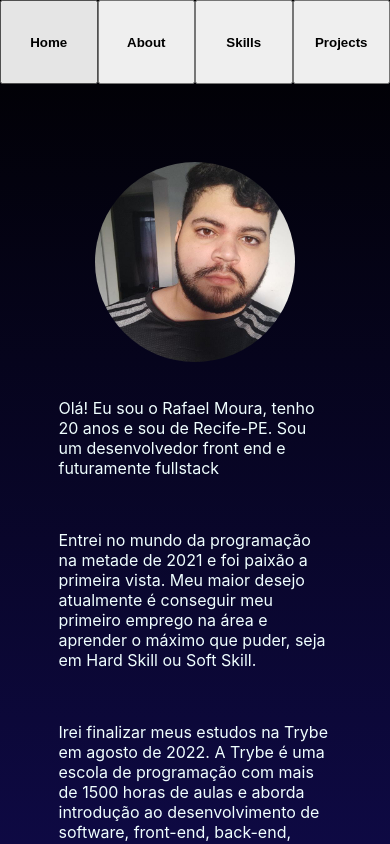
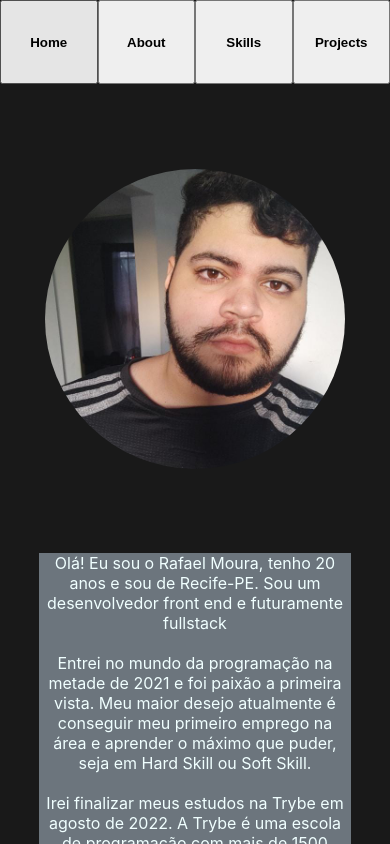
Before and after one commit to RafaelMoura11/portfolio, a React (Create React App) app: page /about in a window 390 px wide. Shown: the top 844 px of the page. Built offline with nearby package versions, Linux system fonts and the light colour scheme; the HTML template or start-up script is replaced by a standard one.

Commit message:
Alterando estrutura da pagina about e consertando problemas de css

```diff
--- a/src/App.css
+++ b/src/App.css
@@ -1,36 +1,29 @@
 #header {
   display: flex;
   width: 100%;
-  height: max-content;
-  top: 0;
+  height: 10vh;
 }
 
 .nav-button {
   width: inherit;
-  height: 10vh;
+  height: inherit;
   font-weight: 900;
 }
 
-
-/* @media ( max-width: 700px ) {
-  .nav-button {
-    width: inherit;
-    height: 10vh;
-    font-weight: 900;
-  }
-} */
+#footer{
+  background-color: #6c757d;
+  display: flex;
+  justify-content: space-between;
+  align-items: center;
+  width: 100%;
+  height: 10vh;
+}
 
 #home {
   display: flex;
   flex-direction: column;
   justify-content: space-between;
   height: 100vh;
-}
-
-#about {
-  display: flex;
-  flex-direction: column;
-  justify-content: space-between;
 }
 
 #main-content-home {
@@ -46,55 +39,50 @@
   color:azure;
   height: inherit;
   display: flex;
-  justify-content: space-around;
+  flex-direction: column;
   align-items: center;
-  padding-top: 20%;
-  padding-bottom: 20%;
+  padding-top: 10vh;
+  padding-bottom: 10vh;
 }
 
 #eu{
-  width: 20%;
+  width: 300px;
   border-radius: 50%;
+  margin-bottom: 10vh;
 }
 
+
+#about-text{
+  width: 50%;
+  padding: 0;
+  text-align: center;
+  background-color: #6c757d;
+}
 @media ( max-width: 1000px ) {
-  #about {
-    display: flex;
-    flex-direction: column;
-    justify-content: space-between;
+  #about-text{
+    width: 80%;
+    padding: 0;
+    text-align: center;
   }
 
-  #eu{
-    width: 200px;
-    border-radius: 50%;
-    margin-bottom: 5%;
-  }
-
-  #main-content-about {
-    color:azure;
-    height: inherit;
+  #footer{
+    background-color: #6c757d;
     display: flex;
-    flex-direction: column;
-    justify-content: center;
-  }
-  #about-text{
-    width: 70%;
-    height: 50%;
+    justify-content: space-between;
+    align-items: center;
+    width: 100%;
+    height: 10vh;
+    position: fixed;
+    bottom: 0;
   }
 }
 
-#about-text{
-  width: 70%;
+
+
+#about-text p {
+  margin: 0;
 }
 
-#footer{
-  background-color: #6c757d;
-  display: flex;
-  justify-content: space-between;
-  align-items: center;
-  width: 100%;
-  height: 10vh;
-}
 
 #contact{
   width: 100%;
@@ -104,23 +92,8 @@
 }
 
 
-@media ( max-width: 700px ) {
-  #contact {
-    width: inherit;
-    height: 40px;
-  }
-}
-
 #email {
   color:aliceblue;
   font-size:100%;
   font-weight: 900;
 }
-
-@media ( max-width: 300px ) {
-  #email {
-    color:aliceblue;
-    font-size:80%;
-    font-weight: 900;
-  }
-}
--- a/src/components/Header.js
+++ b/src/components/Header.js
@@ -7,7 +7,7 @@ export default function Header() {
   const changePage = ({ target: { name } }) => page(`/${name}`)
 
   return (
-    <nav className="btn-group" id="header" role="group" aria-label="Basic example">
+    <nav id="header">
       <button type="button" className="btn btn-secondary nav-button" name="" onClick={ changePage }>Home</button>
       <button type="button" className="btn btn-secondary nav-button" name="about" onClick={ changePage }>About</button>
       <button type="button" className="btn btn-secondary nav-button" name="skills" onClick={ changePage }>Skills</button>
--- a/src/index.css
+++ b/src/index.css
@@ -1,9 +1,9 @@
 body {
   margin: 0;
-  background: linear-gradient(0, #120c56, #000000);
   font-family: -apple-system, BlinkMacSystemFont, 'Segoe UI', 'Roboto', 'Oxygen',
     'Ubuntu', 'Cantarell', 'Fira Sans', 'Droid Sans', 'Helvetica Neue',
     sans-serif;
+  background-color: rgb(25, 25, 25);
   -webkit-font-smoothing: antialiased;
   -moz-osx-font-smoothing: grayscale;
 }
--- a/src/my_data/index.js
+++ b/src/my_data/index.js
@@ -4,7 +4,45 @@ const MY_DATA = {
       intro: 'Olá! Eu sou o Rafael Moura, tenho 20 anos e sou de Recife-PE. Sou um desenvolvedor front end e futuramente fullstack',
       goals: 'Entrei no mundo da programação na metade de 2021 e foi paixão a primeira vista. Meu maior desejo atualmente é conseguir meu primeiro emprego na área e aprender o máximo que puder, seja em Hard Skill ou Soft Skill.',
       formation: 'Irei finalizar meus estudos na Trybe em agosto de 2022. A Trybe é uma escola de programação com mais de 1500 horas de aulas e aborda introdução ao desenvolvimento de software, front-end, back-end, ciência da computação, engenharia de software, metodologias ágeis e habilidades comportamentais.'
-    }
+    },
+
+    skills: [
+      {
+        tech: 'JavaScript',
+        description: 'Linguagem de programação muito utilizada no desenvolvimento web',
+        image: '',
+      },
+      {
+        tech: 'HTML',
+        description: 'Linguagem de marcação de texto',
+        image: '',
+      },
+      {
+        tech: 'CSS',
+        description: 'Linguagem de estilização',
+        image: '',
+      },
+      {
+        tech: 'React',
+        description: 'Biblioteca para criação de interface de usuário',
+        image: '',
+      },
+      {
+        tech: 'Redux',
+        description: 'Ferramenta de controle de estado de aplicações',
+        image: '',
+      },
+      {
+        tech: 'Linux',
+        description: 'Sistema Operacional',
+        image: '',
+      },
+      {
+        tech: '',
+        description: '',
+        image: '',
+      }
+    ]
   }
 };
 
--- a/src/pages/About.js
+++ b/src/pages/About.js
@@ -1,6 +1,6 @@
 import React, { useContext } from 'react';
 import Header from '../components/Header';
-import Footer from '../components/Footer';
+// import Footer from '../components/Footer';
 import MyContext from '../context/MyContext';
 import MY_DATA from '../my_data';
 import Eu from '../images/Eu.jpeg'
@@ -9,7 +9,7 @@ export default function About (){
   const { language } = useContext(MyContext);
   // console.log(language)
   return (
-    <>
+    <div id="about">
       <Header />
       <div id="main-content-about">
         <img src={ Eu } alt="eu" id="eu" />
@@ -21,7 +21,6 @@ export default function About (){
           <p>{ MY_DATA[language].about.formation }</p>
         </div>
       </div>
-      <Footer />
-    </>
+    </div>
   )
 };
```
